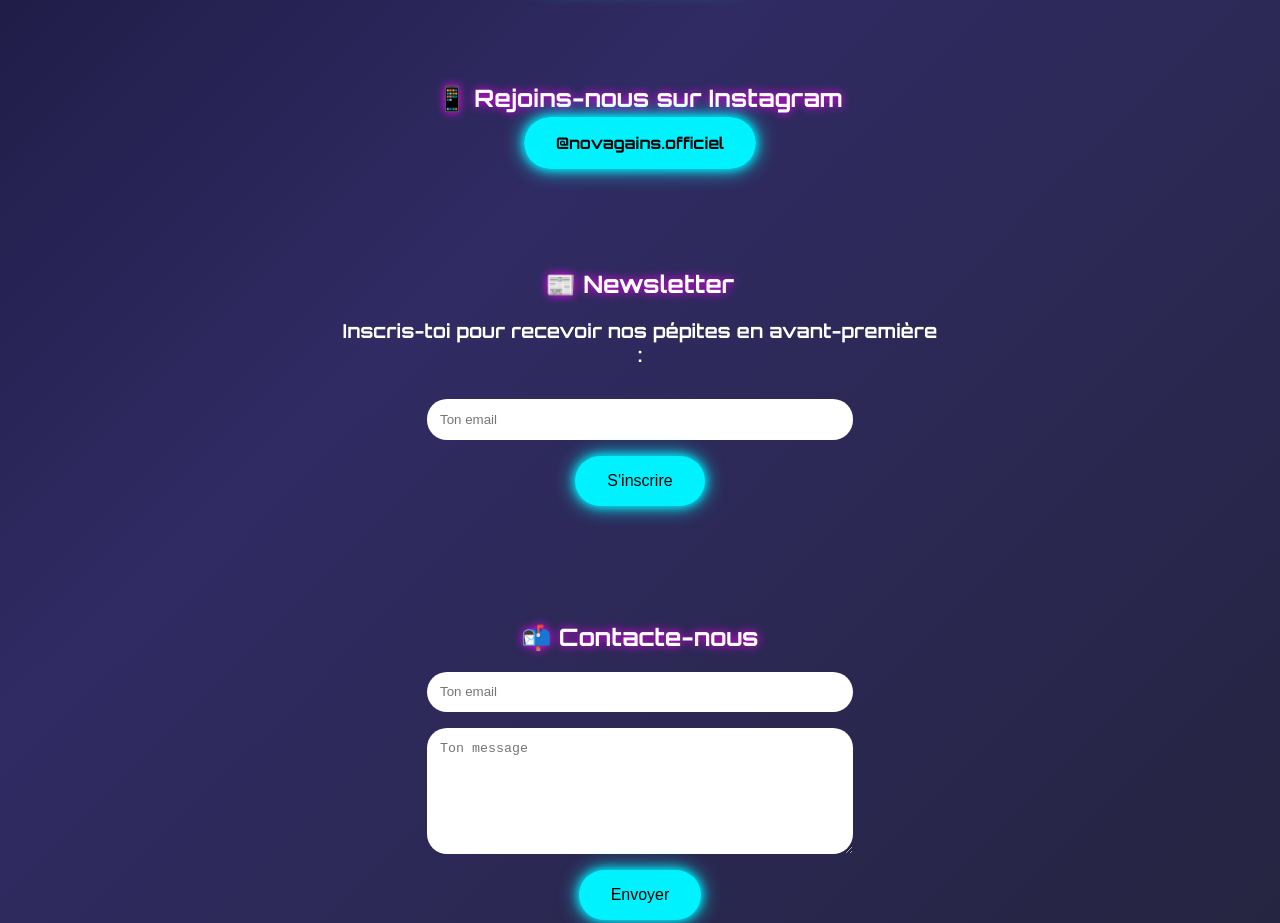
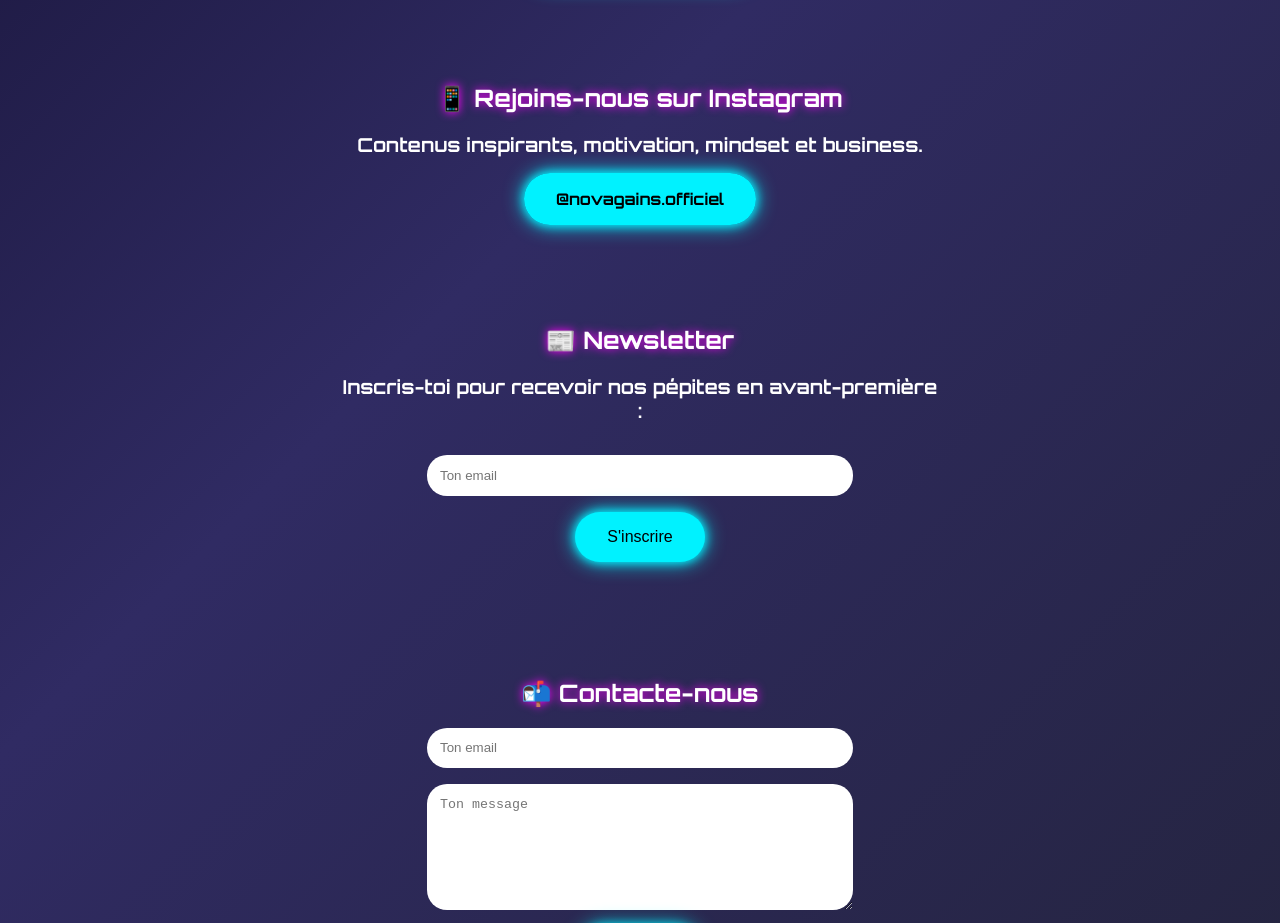
Before and after one commit to Novagainsofficiel/novagains, a plain HTML site: page index.html in a window 1280 px wide. Shown: the part 860-1783 px from the top of the page. Drawn offline with Linux system fonts and the light colour scheme.

Commit message:
Update index.html

```diff
--- a/index.html
+++ b/index.html
@@ -88,6 +88,7 @@
 
   <section class="section">
     <h2>📱 Rejoins-nous sur Instagram</h2>
+    <p>Contenus inspirants, motivation, mindset et business.</p>
     <a href="https://www.instagram.com/novagainsofficiel/" class="button" target="_blank">@novagains.officiel</a>
   </section>
 
```
